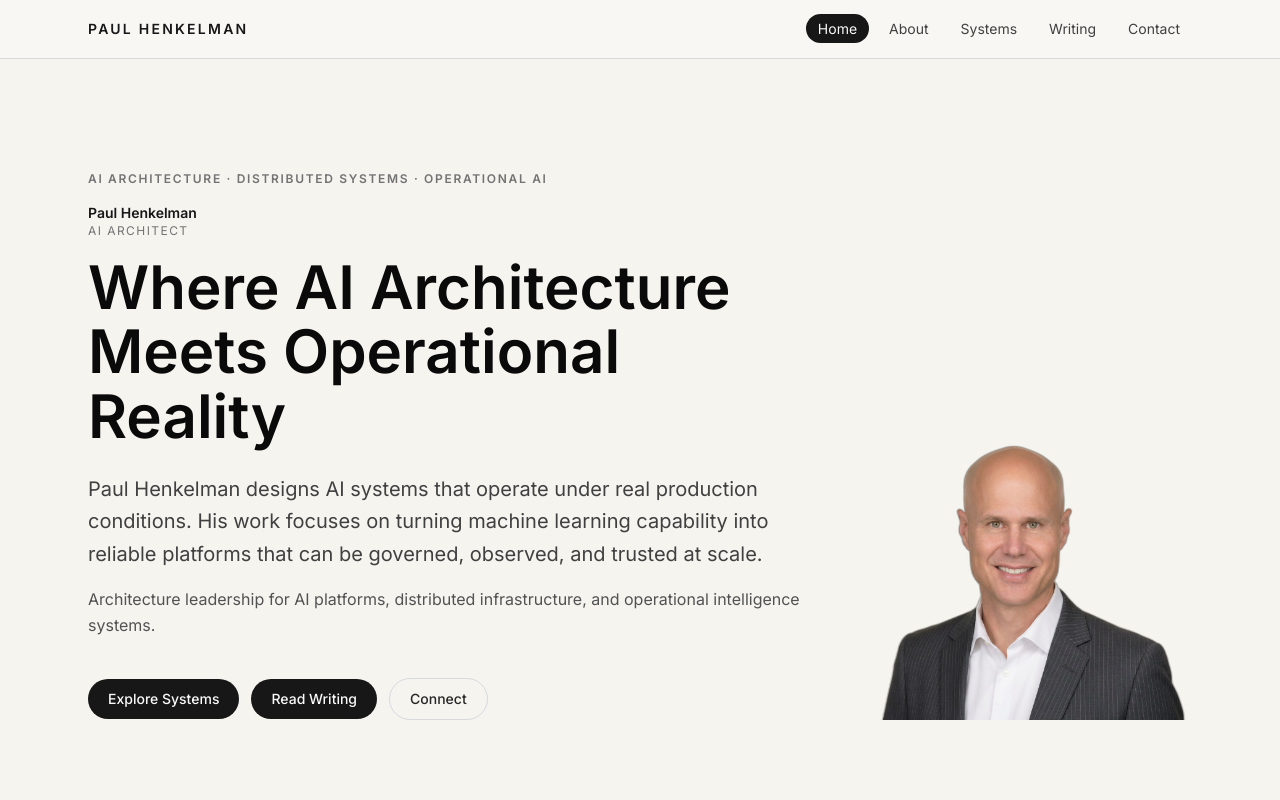
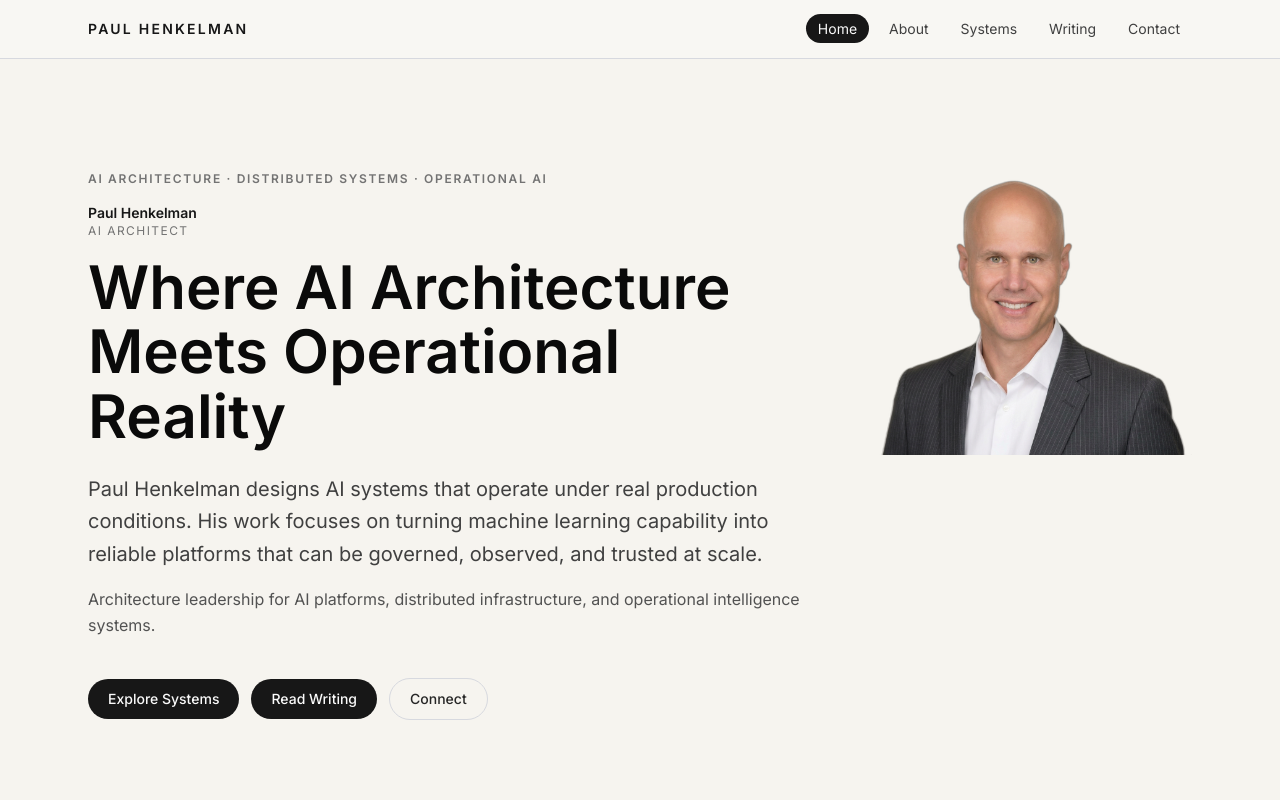
Before and after one commit to wondermuttt/paulhenkelman-com, a Next.js app: page / in a window 1280 px wide. Shown: the top 800 px of the page. Built offline with nearby package versions, Linux system fonts and the light colour scheme.

Commit message:
Align hero headshot with top of hero text

```diff
--- a/app/page.tsx
+++ b/app/page.tsx
@@ -17,7 +17,7 @@ export default async function HomePage() {
     <>
       <section className="border-b border-black/10 bg-[#f6f4ef] py-20 sm:py-28">
         <div className="mx-auto w-full max-w-6xl px-6">
-          <div className="grid items-end gap-12 lg:grid-cols-[minmax(0,1fr)_22rem] lg:gap-10">
+          <div className="grid items-start gap-12 lg:grid-cols-[minmax(0,1fr)_22rem] lg:gap-10">
             <div className="max-w-4xl">
               <p className="mb-4 text-xs font-semibold tracking-[0.14em] text-neutral-500 uppercase">
                 {homeContent.hero.headerLine}
```
